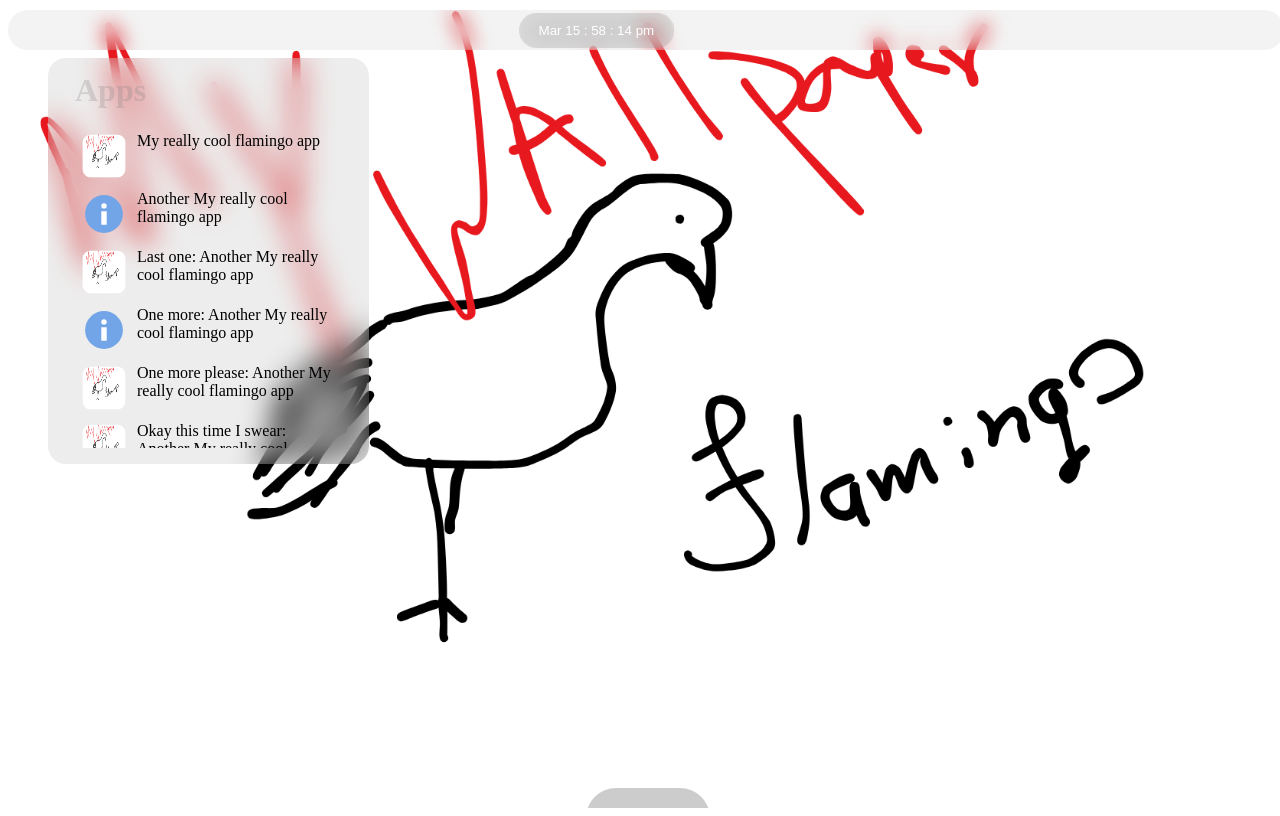
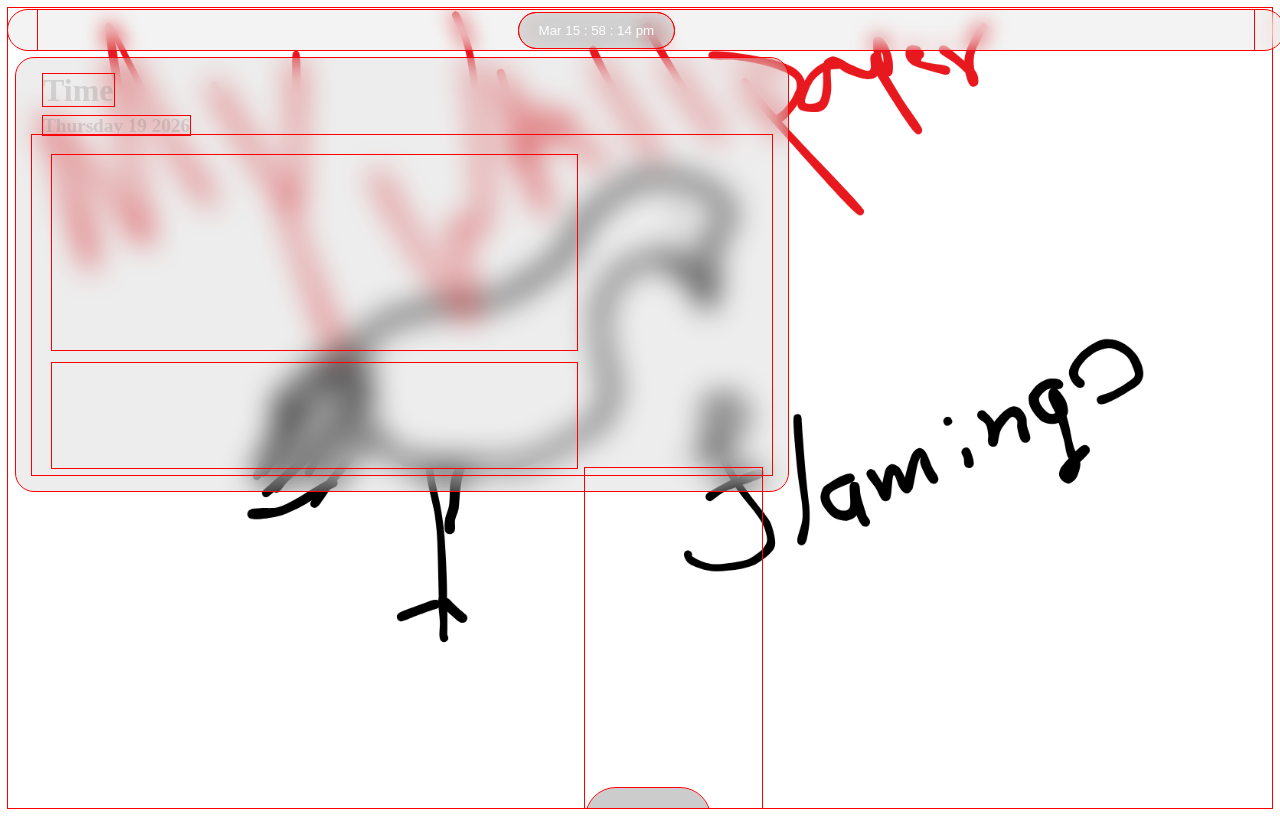
Before and after one commit to Noctura-Ecosystem/NocturaType_Shell, a Vue app: page / in a window 1280 px wide. Built offline with nearby package versions, Linux system fonts and the light colour scheme.

Commit message:
SAMPLE 2.7

```diff
--- a/src/App.vue
+++ b/src/App.vue
@@ -11,11 +11,9 @@
 </template>
 
 <style>
-  /*
-  * { /* for dev *//*
+  * { /* for dev */
     outline: 1px solid red;
   }
-  */
 
   html, body {
     overflow: hidden;
--- a/src/components/contexts/base-context.vue
+++ b/src/components/contexts/base-context.vue
@@ -1,5 +1,5 @@
 <template>
-    <div class="context-background">
+    <div class="context-background" @mouseenter.self="$emit('mouseenter')" @mouseleave.self="$emit('mouseleave')">
       <label class="context-label">{{ label }}</label>
       <slot class="context-content"></slot>
     </div>
--- a/src/components/contexts/contexts.css
+++ b/src/components/contexts/contexts.css
@@ -29,3 +29,46 @@
     display: block;
     max-width: 200px;
 }
+
+.time-style {
+    display: flex;
+    width: fit-content;
+    margin: 0 auto;
+}
+
+.time-label {
+  display: flex;
+  margin-top: 10px;
+  display: inline-block;
+  font-size: 1.2rem;
+  font-weight: 700;
+  color: rgba(135, 131, 131, 0.275);
+  line-height: 1;
+  padding: 0;
+  margin-left: 11px;
+}
+
+.time-content {
+  width: 700px;
+  height: 300px;
+  padding: 20px;
+}
+
+.time-calander {
+    width: 75%;
+    height: 65%;
+}
+
+.time-msgBox {
+    margin-top: 13px;
+    width: 75%;
+    height: 35%;
+}
+
+.time-info {
+    position: absolute;
+    margin-left: 69%;
+    margin-bottom: 00%;
+    width: 23%;
+    height: 80%;
+}
--- /dev/null
+++ b/src/components/contexts/time-context.vue
@@ -0,0 +1,28 @@
+<script setup lang="ts">
+    import context from "../contexts/base-context.vue";
+    let day = 1;
+    let week = "";
+    let weeks = ["Sunday", "Monday", "Tuesday", "Wednesday", "Thursday", "Friday", "Saturday"];
+    let year = 0;
+    const now = new Date();
+    day = now.getDate();
+    week = weeks[now.getDay()]
+    year = now.getFullYear();
+</script>
+
+<template>
+    <context class="time-style" :label="time_label">
+        <label class="time-label">{{ week}} {{ day }} {{ year }}</label>
+        <div class="time-content">
+            <div class="time-calander"></div>
+            <div class="time-msgBox"></div>
+            <div class="time-info"></div>
+        </div>
+    </context>
+</template>
+
+<script lang="ts">
+    const time_label = "Time";
+</script>
+
+<style src="../contexts/contexts.css"></style>
--- a/src/components/upper-panel/upper-panel.vue
+++ b/src/components/upper-panel/upper-panel.vue
@@ -1,11 +1,7 @@
 <script setup lang="ts">
     import {ref, onMounted} from "vue";
     import appContext from "../contexts/apps-context.vue";
-    let hover = ref(false);
-    function topPanelMouse(mouse: boolean) {
-        hover.value = mouse;
-        console.log("TOP-PANEL:", hover.value)
-    }
+    import timeContext from "../contexts/time-context.vue";
 
     const hour = ref(0);
     const minute = ref(0);
@@ -13,8 +9,6 @@
     const ampm = ref("am");
     const months = ["Jan", "Feb", "Mar", "Apr", "May", "Jun", "Jul", "Aug", "Sep", "Oct", "Nov", "Dec"]
     const month = ref("Jan");
-
-
     function updateTime() {
       const now = new Date();
       hour.value = now.getHours();
@@ -22,6 +16,44 @@
       minute.value = now.getMinutes();
       second.value = now.getSeconds();
       month.value = months[now.getMonth()]
+    }
+
+
+
+    let app_appear = false;
+    let app_hide_freeze = false;
+    function toggleContextAppear(toggle: boolean, context: String) {
+      switch (context) {
+        case "app":
+          if (!app_hide_freeze) {
+            app_appear = toggle;
+          }
+      }
+      console.log(`TOGGLED CONTEXT:- ${toggle} ${context}`)
+      console.trace();
+    }
+
+    function toggleContextAppearClick(context: String) {
+      switch (context) {
+        case "app":
+          app_hide_freeze = !app_hide_freeze
+          if (app_hide_freeze) {
+            toggleContextAppear(true, context)
+            app_hide_freeze = true
+          } else {
+            app_hide_freeze = false
+            toggleContextAppear(false, context)
+          }
+      }
+      console.log(`FREEZE CONTEXT:- ${context}`)
+    }
+    let top_panel_appear = false;
+
+    function topPanelMouse(mouse: boolean) {
+       if (!app_appear){
+        top_panel_appear = mouse;
+       }
+        console.log("TOP-PANEL:", top_panel_appear)
     }
 
     onMounted(() => {
@@ -33,10 +65,10 @@
 
 
 <template>
-    <div class="top-panel" :class="{hover: hover}" @mouseenter="topPanelMouse(true)" @mouseleave="topPanelMouse(false)">
+    <div class="top-panel" :class="{appear: top_panel_appear}" @mouseenter="topPanelMouse(true)" @mouseleave="topPanelMouse(false)">
       <div class="panel-buttons-container">
           <div class="panel-buttons-wrapper-left">
-              <button class="panel-button">Apps</button>
+              <button class="panel-button" @mouseenter="toggleContextAppear(true, 'app')" @mouseleave="toggleContextAppear(false, 'app')" @click="toggleContextAppearClick('app')">Apps</button>
           </div>
           <div class="panel-buttons-wrapper-center">
               <button class="panel-button">{{month}} {{ hour }} : {{ minute }} : {{ second }} {{ ampm }}</button>
@@ -46,7 +78,8 @@
           </div>
       </div>
     </div>
-    <appContext class="app-context"/>
+    <appContext class="app-context" :class="{appear: app_appear}"/>
+    <timeContext class="time-context"/>
 
 </template>
 
@@ -74,12 +107,12 @@
     align-items: center;
   }
 
-  .top-panel:hover .panel-buttons-wrapper-left,
-  .top-panel:hover .panel-buttons-wrapper-right {
+  .top-panel.appear .panel-buttons-wrapper-left,
+  .top-panel.appear .panel-buttons-wrapper-right {
     opacity: 1;
   }
 
-  .top-panel:hover {
+  .top-panel.appear {
     background-color: rgba(84, 82, 82, 0.32);
   }
 
@@ -124,6 +157,19 @@
   .app-context {
     margin-top: 50px;
     margin-left: 40px;
+    opacity: 0;
+    transition: opacity 0.3s ease;
+  }
+  .app-context.appear {
     opacity: 1;
   }
+
+  .time-context {
+    position: absolute;
+    top: 50px;
+    right: 500px;
+    margin-left: 50%;
+    opacity: 1;
+    transition: opacity 0.3s ease;
+  }
 </style>
```
Also changed, not shown: 1 other file (tests, documents, lock files or other folders).
